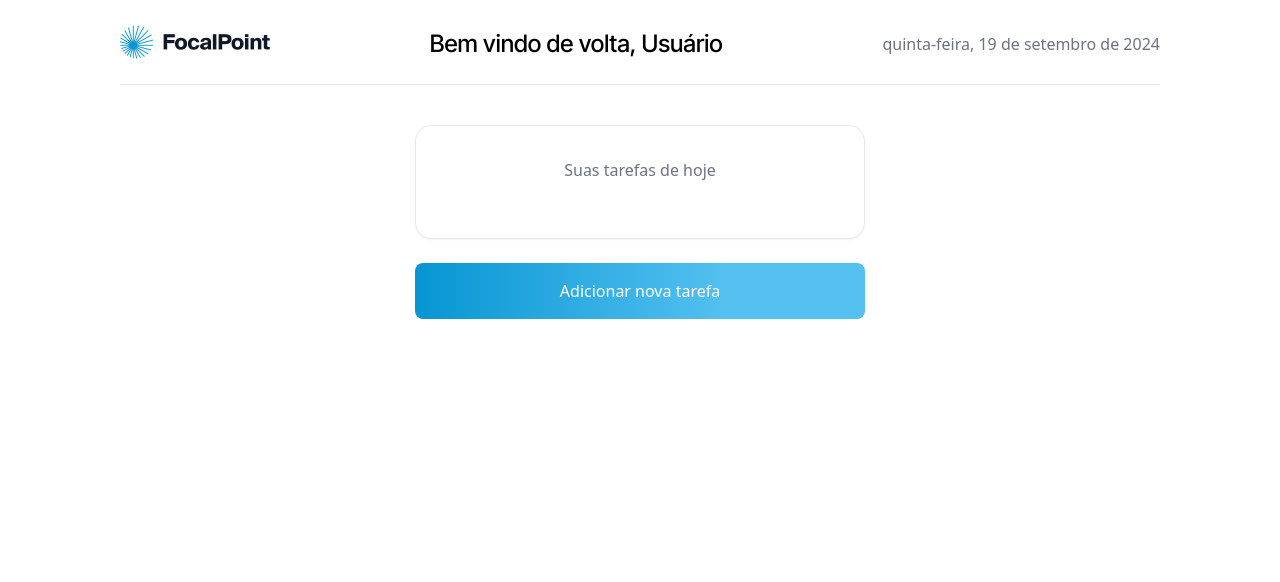
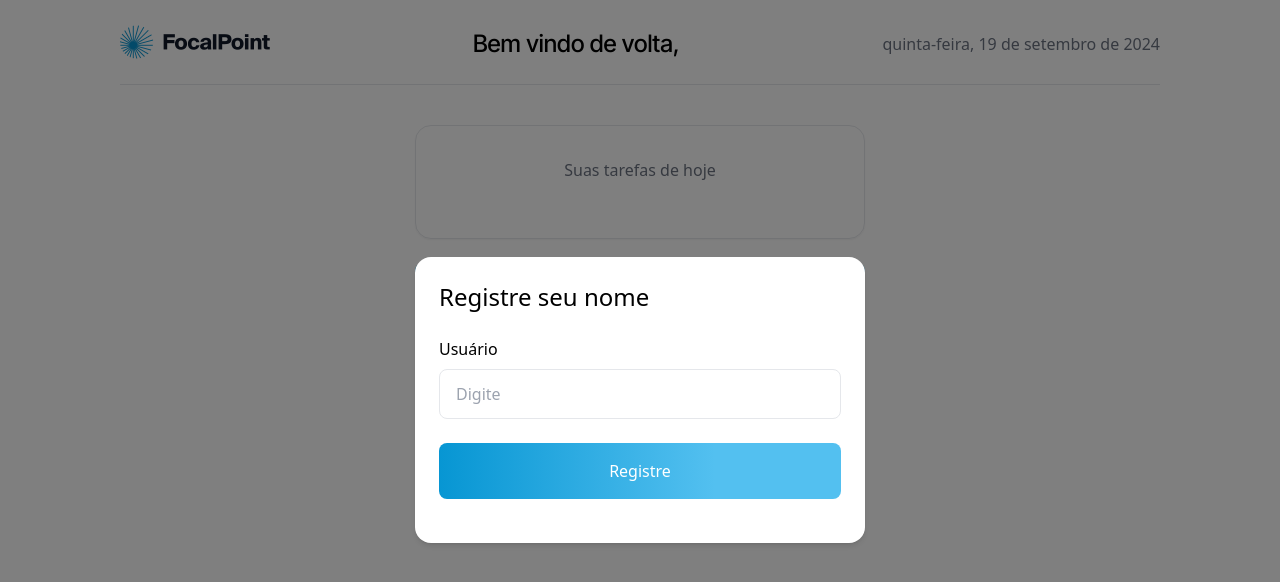
Before and after one commit to Israelkilday/TEST, a Next.js app: page / in a window 1280 px wide. Shown: the top 582 px of the page. Built offline with nearby package versions, Linux system fonts and the light colour scheme.

Commit message:
feat: add ModalUser for register user in localStorage

```diff
--- a/app/(home)/page.tsx
+++ b/app/(home)/page.tsx
@@ -6,6 +6,7 @@ import Modal from "react-modal";
 import Header from "../components/Header";
 import ModalDelete from "../components/ModalDelete";
 import ModalAddTasks from "../components/ModalAddTasks";
+import ModalUser from "../components/ModalUser";
 
 interface Taskprops {
   id: number;
@@ -22,13 +23,38 @@ const modaStyles = {
 
 export default function Home() {
   const [modal, setModal] = useState(false);
+  const [userModal, setUserModal] = useState(false);
   const [tasks, setTasks] = useState<Taskprops[]>([]);
   const [newTask, setNewTask] = useState<string>("");
   const [checkedTasks, setCheckedTasks] = useState<boolean[]>([]);
   const [modalType, setModalType] = useState<"details" | "delete" | null>(null);
   const [taskToDelete, setTaskToDelete] = useState<number | null>(null);
+  const [userName, setUserName] = useState<string | null>(null);
+
+  useEffect(() => {
+    const storedUserName = localStorage.getItem("userName");
+    const storedTasks = localStorage.getItem("tasks");
+
+    if (storedUserName) {
+      setUserName(storedUserName);
+    } else {
+      setUserModal(true);
+    }
+
+    if (storedTasks) {
+      const parsedTasks = JSON.parse(storedTasks);
+      setTasks(parsedTasks);
+      // eslint-disable-next-line @typescript-eslint/no-explicit-any
+      setCheckedTasks(parsedTasks.map((task: any) => task.completed || false));
+    }
+  }, []);
 
   const openModal = (type: "details" | "delete", taskId?: number) => {
+    if (!userName) {
+      setUserModal(true);
+      return;
+    }
+
     setModalType(type);
 
     if (type === "delete" && taskId !== undefined) {
@@ -147,9 +173,15 @@ export default function Home() {
     );
   };
 
+  const handleRegisterUser = (name: string) => {
+    setUserName(name);
+    localStorage.setItem("userName", name);
+    setUserModal(false);
+  };
+
   return (
     <main className="container py-6">
-      <Header />
+      <Header userName={userName} />
 
       {/* Tarefas pendentes */}
       <section className="my-6 flex-col items-center justify-center rounded-2xl border border-solid p-8 shadow-sm lg:mx-auto lg:mt-10 lg:flex lg:w-[450px]">
@@ -185,7 +217,7 @@ export default function Home() {
           style={modaStyles}
           onRequestClose={closeModal}
           contentLabel="To do list"
-          className={`h-full w-full bg-white outline-none lg:fixed lg:left-[50%] lg:top-[50%] lg:max-w-[450px] lg:translate-x-[-50%] lg:translate-y-[-50%] lg:rounded-2xl ${modalType === "delete" ? "lg:max-h-[232px]" : "lg:max-h-[286px]"}`}
+          className={`h-full w-full bg-white shadow-md outline-none lg:fixed lg:left-[50%] lg:top-[50%] lg:max-w-[450px] lg:translate-x-[-50%] lg:translate-y-[-50%] lg:rounded-2xl ${modalType === "delete" ? "lg:max-h-[232px]" : "lg:max-h-[286px]"}`}
         >
           {modalType === "details" && (
             <ModalAddTasks
@@ -201,6 +233,20 @@ export default function Home() {
           )}
         </Modal>
       )}
+
+      {userModal && (
+        <Modal
+          isOpen={userModal}
+          style={modaStyles}
+          onRequestClose={() => setUserModal(false)}
+          contentLabel="Registro de Usuário"
+          className="h-full w-full bg-white shadow-md outline-none lg:fixed lg:left-[50%] lg:top-[50%] lg:max-h-[286px] lg:max-w-[450px] lg:translate-x-[-50%] lg:translate-y-[-50%] lg:rounded-2xl"
+        >
+          <ModalUser
+            registerUser={handleRegisterUser} // Passa a função para registrar o nome
+          />
+        </Modal>
+      )}
     </main>
   );
 }
--- a/app/components/Header.tsx
+++ b/app/components/Header.tsx
@@ -1,6 +1,10 @@
 import Image from "next/image";
 
-const Header = () => {
+interface HeaderProps {
+  userName: string | null;
+}
+
+const Header: React.FC<HeaderProps> = ({ userName }) => {
   const currentDate = new Date().toLocaleDateString("pt-BR", {
     weekday: "long",
     year: "numeric",
@@ -20,7 +24,7 @@ const Header = () => {
         />
 
         <h1 className="pb-1 font-primary font-medium lg:pt-1 lg:text-2xl">
-          Bem vindo de volta, Usuário
+          Bem vindo de volta, {userName}
         </h1>
 
         <p className="text-gray-500 lg:pt-2">{currentDate}</p>
--- /dev/null
+++ b/app/components/ModalUser.tsx
@@ -0,0 +1,46 @@
+import { useState } from "react";
+
+// Definindo a interface para as props do ModalUser
+interface ModalUserProps {
+  registerUser: (name: string) => void;
+}
+
+const ModalUser: React.FC<ModalUserProps> = ({ registerUser }) => {
+  const [userName, setUserName] = useState("");
+
+  const handleRegister = () => {
+    if (userName) {
+      registerUser(userName); // Chama a função registerUser passada como prop
+    } else {
+      alert("Por favor, insira um nome.");
+    }
+  };
+
+  return (
+    <main className="container py-6">
+      <div className="flex flex-col gap-6">
+        <h2 className="text-2xl font-medium">Registre seu nome</h2>
+      </div>
+
+      <section className="flex flex-col gap-2 pt-6">
+        <span>Usuário</span>
+        <input
+          type="text"
+          name="userName"
+          placeholder="Digite"
+          value={userName}
+          onChange={(e) => setUserName(e.target.value)}
+          className="mb-6 rounded-lg border px-4 py-3 outline-none"
+        />
+      </section>
+
+      <section className="flex flex-col gap-4 lg:flex-row">
+        <button onClick={handleRegister} className="add_btn">
+          Registre
+        </button>
+      </section>
+    </main>
+  );
+};
+
+export default ModalUser;
```
